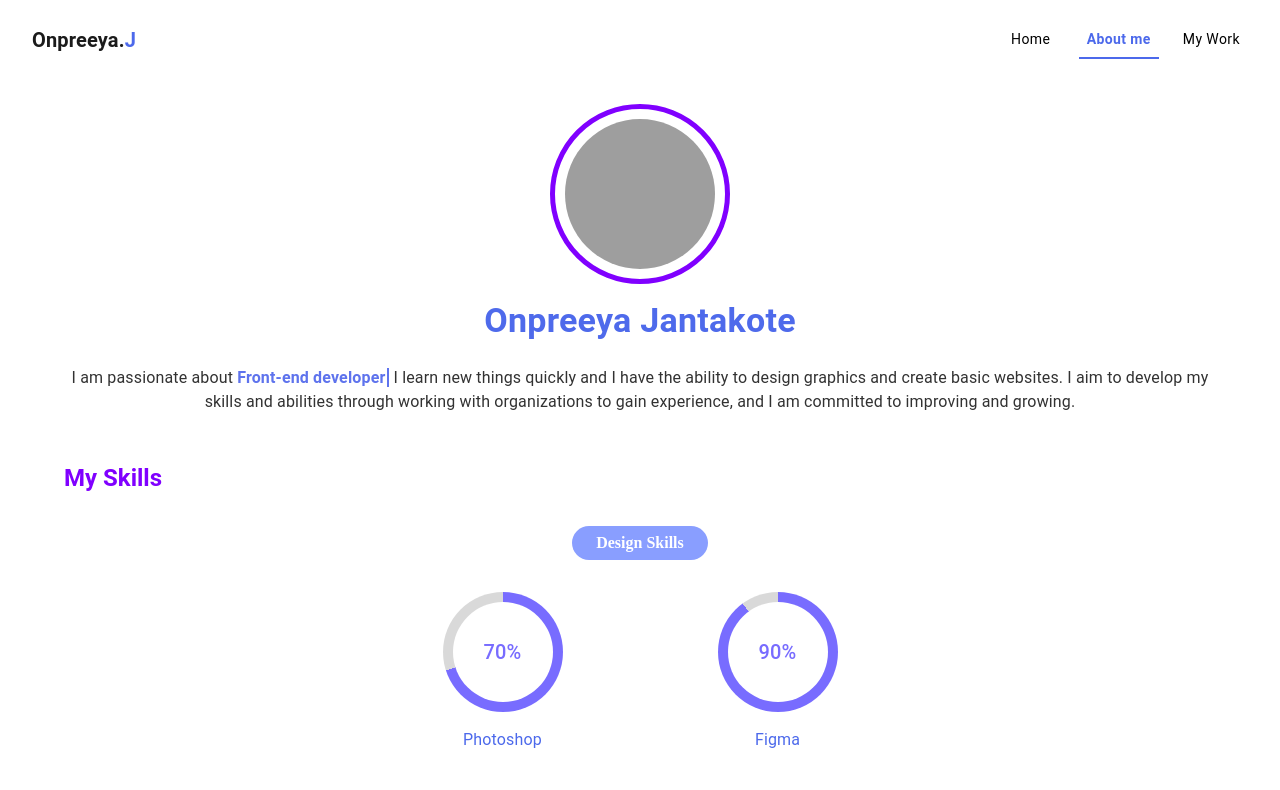
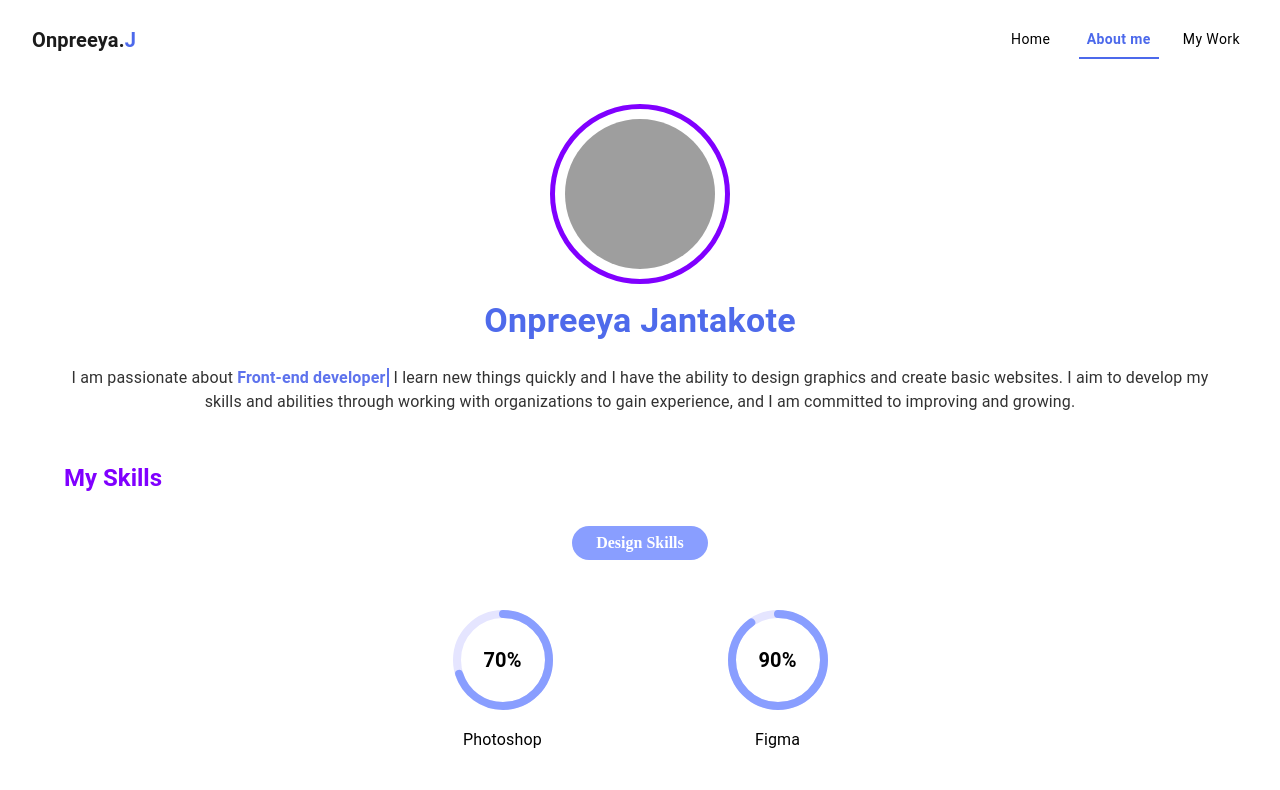
Before and after one commit to Onpreeya-Jantakote/Onpreeya.J, a Next.js app: page /about-me in a window 1280 px wide. Shown: the top 790 px of the page. Built offline with nearby package versions, Linux system fonts and the light colour scheme; grey boxes are pictures that could not be loaded.

Commit message:
update CircleSkill

```diff
--- a/src/app/about-me/components/CircleSkill.tsx
+++ b/src/app/about-me/components/CircleSkill.tsx
@@ -1,55 +1,65 @@
 "use client";
 import { Box, Typography } from "@mui/material";
+import { motion } from "framer-motion";
 
-export default function CircleSkill({
-  name,
-  percent,
-}: {
+interface CircleSkillProps {
   name: string;
   percent: number;
-}) {
-  const size = 120;
-  const gradient = `conic-gradient(#786CFF ${percent * 3.6}deg, #D9D9D9 0deg)`;
+}
+
+export default function CircleSkill({ name, percent }: CircleSkillProps) {
+  const radius = 50;
+  const stroke = 8;
+  const normalizedRadius = radius - stroke / 2;
+  const circumference = 2 * Math.PI * normalizedRadius;
 
   return (
-    <Box
-      sx={{
-        display: "flex",
-        flexDirection: "column",
-        alignItems: "center",
-        justifyContent: "center",
-        padding: 1,
-      }}
-    >
-      <Box
-        sx={{
-          width: size,
-          height: size,
-          borderRadius: "50%",
-          background: gradient,
-          display: "flex",
-          alignItems: "center",
-          justifyContent: "center",
-          marginBottom: 1,
-        }}
-      >
+    <Box textAlign="center" sx={{ p: 2 }}>
+      <Box sx={{ position: "relative", width: 120, height: 120, margin: "0 auto" }}>
+        <svg height={120} width={120}>
+          {/* Background circle */}
+          <circle
+            stroke="#E5E5FF"
+            fill="transparent"
+            strokeWidth={stroke}
+            r={normalizedRadius}
+            cx="60"
+            cy="60"
+          />
+          {/* Progress circle */}
+          <motion.circle
+            stroke="#899EFF"
+            fill="transparent"
+            strokeWidth={stroke}
+            r={normalizedRadius}
+            cx="60"
+            cy="60"
+            strokeDasharray={circumference}
+            strokeDashoffset={circumference}
+            initial={{ strokeDashoffset: circumference }}
+            animate={{ strokeDashoffset: circumference - (percent / 100) * circumference }}
+            transition={{ duration: 1.5, ease: "easeOut" }}
+            strokeLinecap="round"
+            transform="rotate(-90 60 60)"
+          />
+        </svg>
+
+        {/* Percent Text */}
         <Box
           sx={{
-            width: size - 20,
-            height: size - 20,
-            backgroundColor: "white",
-            borderRadius: "50%",
-            display: "flex",
-            alignItems: "center",
-            justifyContent: "center",
+            position: "absolute",
+            top: "50%",
+            left: "50%",
+            transform: "translate(-50%, -50%)",
           }}
         >
-          <Typography variant="h6" color="#786CFF">
+          <Typography variant="h6" fontWeight="bold">
             {percent}%
           </Typography>
         </Box>
       </Box>
-      <Typography sx={{ mt: 1, color: "#4C69EB" }}>{name}</Typography>
+
+      <Typography mt={1}>{name}</Typography>
     </Box>
   );
 }
```
